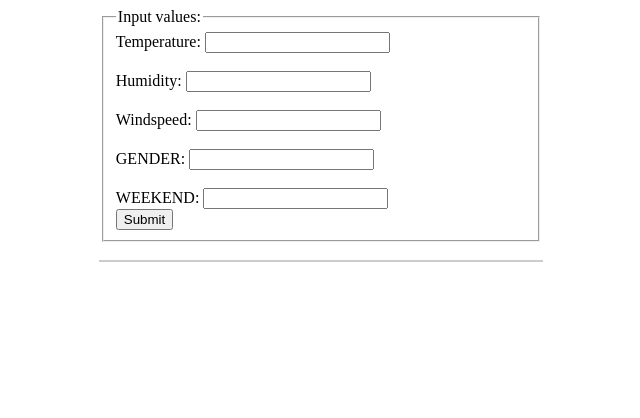
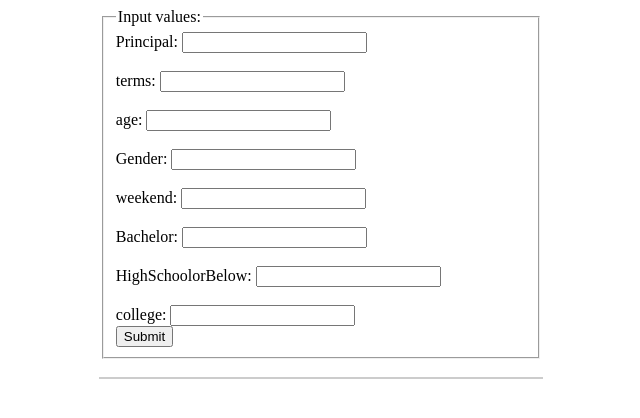
Before and after one commit to Kanushri/WebappUsingFlask, a Flask app: page / in a window 1280 px wide. Shown: the top 418 px of the page, without its empty margins (319-959 px from the left). Run offline with Flask 2, Linux system fonts and the light colour scheme; parts of the project's set-up code (start-up, migrations or seed data) failed here and were passed over.

Commit message:
initial commit

```diff
--- a/app.py
+++ b/app.py
@@ -1,5 +1,6 @@
 import flask
 import pickle
+import pandas as pd
 
 with open(f'model/bike_model_xgboost.pkl', 'rb') as f:model = pickle.load(f)
 
@@ -11,22 +12,28 @@ def main():
     if flask.request.method == 'GET':
     	return(flask.render_template('main.html'))
     if flask.request.method == 'POST':
-        temperature = flask.request.form['temperature']
-        humidity = flask.request.form['humidity']
-        windspeed = flask.request.form['windspeed']
+        Principal = flask.request.form['Principal']
+        terms = flask.request.form['terms']
+        age = flask.request.form['age']
         Gender = flask.request.form['Gender']
         weekend= flask.request.form['weekend']
+        Bachelor= flask.request.form['Bachelor']
+        HighSchoolorBelow= flask.request.form['HighSchoolorBelow']
+        college=flask.request.form['college']
 
-        input_variables = pd.DataFrame([[temperature, humidity, windspeed,Gender,weekend]],
-                                       columns=['temperature', 'humidity', 'windspeed','Gender','weekend'],
-                                       dtype=float)
+        input_variables = pd.DataFrame([[Principal, terms, age,Gender,weekend,Bachelor,HighSchoolorBelow,college]],
+        columns=['Principal', 'terms', 'age','Gender','weekend','Bachelor','HighSchoolorBelow','college'],
+                                       dtype=int)
         prediction = model.predict(input_variables)[0]
         return flask.render_template('main.html',
-                                     original_input={'Temperature':temperature,
-                                                     'Humidity':humidity,
-                                                     'Windspeed':windspeed,
-                                                     'GENDER':gender,
-                                                     'WEEKEND':weekend},
+                                     original_input={'Principal':Principal,
+                                                     'terms':terms,
+                                                            'age':age,
+                                                     'Gender':Gender,
+                                                     'weekend':weekend,
+                                                     'Bachelor':Bachelor,
+                                                     'HighSchoolorBelow':HighSchoolorBelow,
+                                                     'college':college},
                                                      result=prediction,)
 
 
--- /dev/null
+++ b/model/app.py
@@ -0,0 +1,47 @@
+import flask
+import pickle
+
+with open(f"bike_model_xgboost.pkl", 'rb') as f:model = pickle.load(f)
+
+app = flask.Flask(__name__, template_folder='templates')
+#@app.route('/')
+
+@app.route('/', methods=['GET', 'POST'])
+def main():
+    if flask.request.method == 'GET':
+    	return(flask.render_template('main.html'))
+    if flask.request.method == 'POST':
+        temperature = flask.request.form['temperature']
+        humidity = flask.request.form['humidity']
+        windspeed = flask.request.form['windspeed']
+        '''Gender = flask.request.form['Gender']
+        weekend= flask.request.form['weekend']
+        bachelor= flask.request.form['bachelor']
+        HighSchoolorBelow=form['HighSchoolorBelow']
+        college= flask.request.form['college']'''
+
+        #input_variables = pd.DataFrame([[temperature, humidity, windspeed,Gender,weekend,Bachelor,High School \or Below,college]],
+        input_variables = pd.DataFrame([[temperature, humidity, windspeed]],
+                                       #columns=['temperature', 'humidity', 'windspeed','Gender','weekend','Bachelor','High School or Below','college'],
+                                       columns=['temperature', 'humidity', 'windspeed'],
+
+                                       dtype=int64)
+        prediction = model.predict(input_variables)[0]
+        return flask.render_template('main.html',
+                                     original_input={'Temperature':temperature,
+                                                     'Humidity':humidity,
+                                                     'Windspeed':windspeed,
+                                                     #'GENDER':gender,
+                                                     #'WEEKEND':weekend,
+                                                     #'Bachelor':bachelor,
+                                                   #'HighSchool'=HighSchoolorBelow,
+                                                   #'College'=college
+                                                   },
+                                                     result=prediction,)
+
+
+
+#def main():
+    #return(flask.render_template('main.#html'))
+if __name__ == '__main__':
+    app.run()
--- a/templates/main.html
+++ b/templates/main.html
@@ -14,25 +14,34 @@ form {
 </style>
 
 <head>
-    <title>Bike Usage Model</title>
+    <title>Loan Status Prediction Model</title>
 </head>
 <form action="{{ url_for('main') }}" method="POST">
     <fieldset>
         <legend>Input values:</legend>
-        Temperature:
-        <input name="temperature" type="number" required>
+        Principal:
+        <input name="Principal" type="number" required>
         <br>
-        <br> Humidity:
-        <input name="humidity" type="number" required>
+        <br> terms:
+        <input name="terms" type="number" required>
         <br>
-        <br> Windspeed:
-        <input name="windspeed" type="number" required>
+        <br> age:
+        <input name="age" type="number" required>
         <br>
-        <br> GENDER:
-        <input name="gender" type="number" required>
+       <br> Gender:
+        <input name="Gender" type="number" required>
         <br>
-        <br> WEEKEND:
+        <br> weekend:
         <input name="weekend" type="number" required>
+        <br>
+         <br>Bachelor:
+        <input name="Bachelor" type="number" required>
+        <br>
+         <br> HighSchoolorBelow:
+        <input name="HighSchoolorBelow" type="number" required>
+        <br>
+         <br> college:
+        <input name="college" type="number" required>
         <br>
         <input type="submit">
     </fieldset>
@@ -44,7 +53,7 @@ form {
     		<b>{{ variable }}</b> : {{ value }}
     	{% endfor %}
 		<br>
-    	<br> Predicted number of bikes in use:
+    	<br> Predicted Loan Status:
    		<p style="font-size:50px">{{ result }}</p>
     {% endif %}
 </div>
```
Also changed, not shown: 5 other files.
